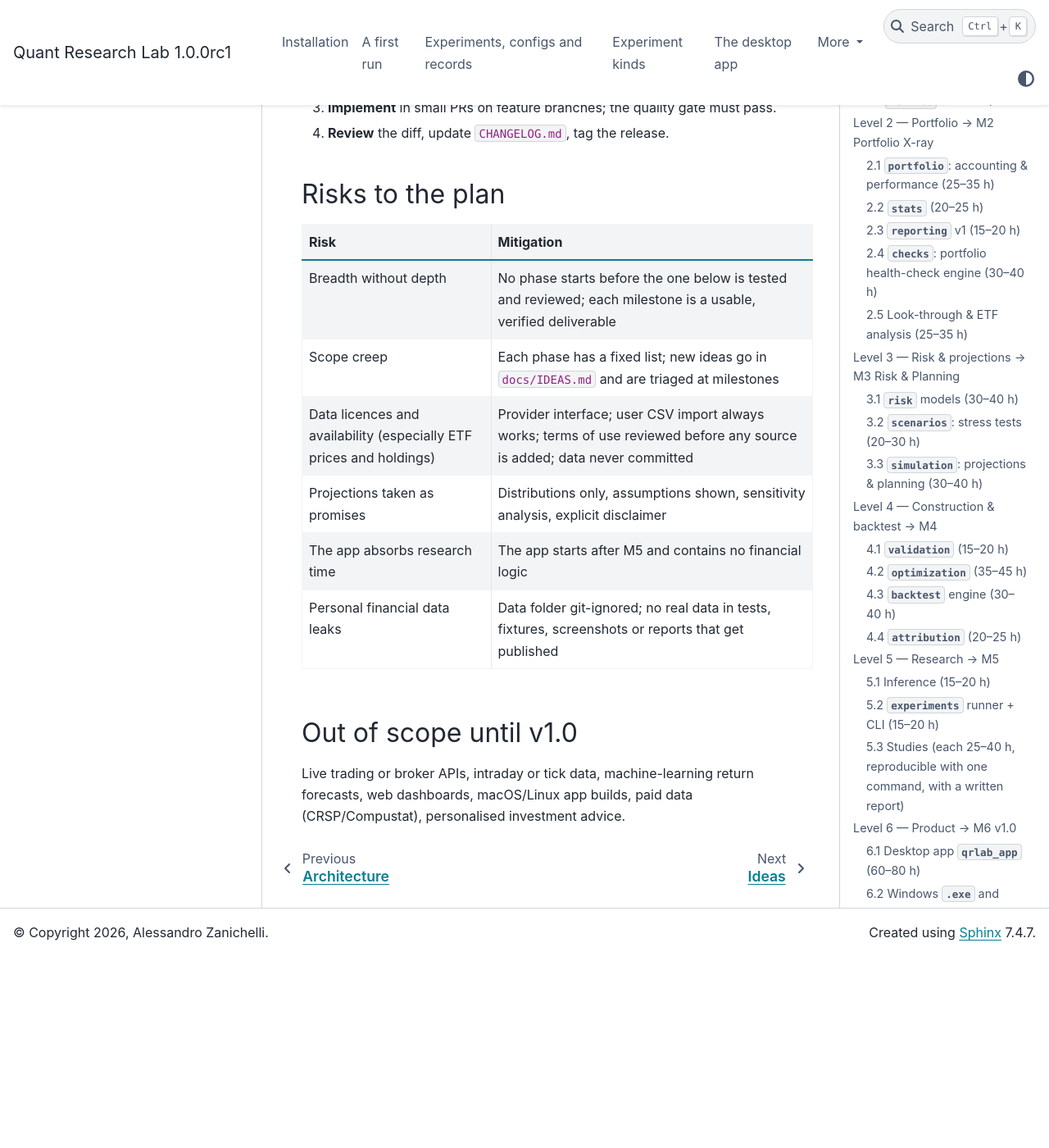
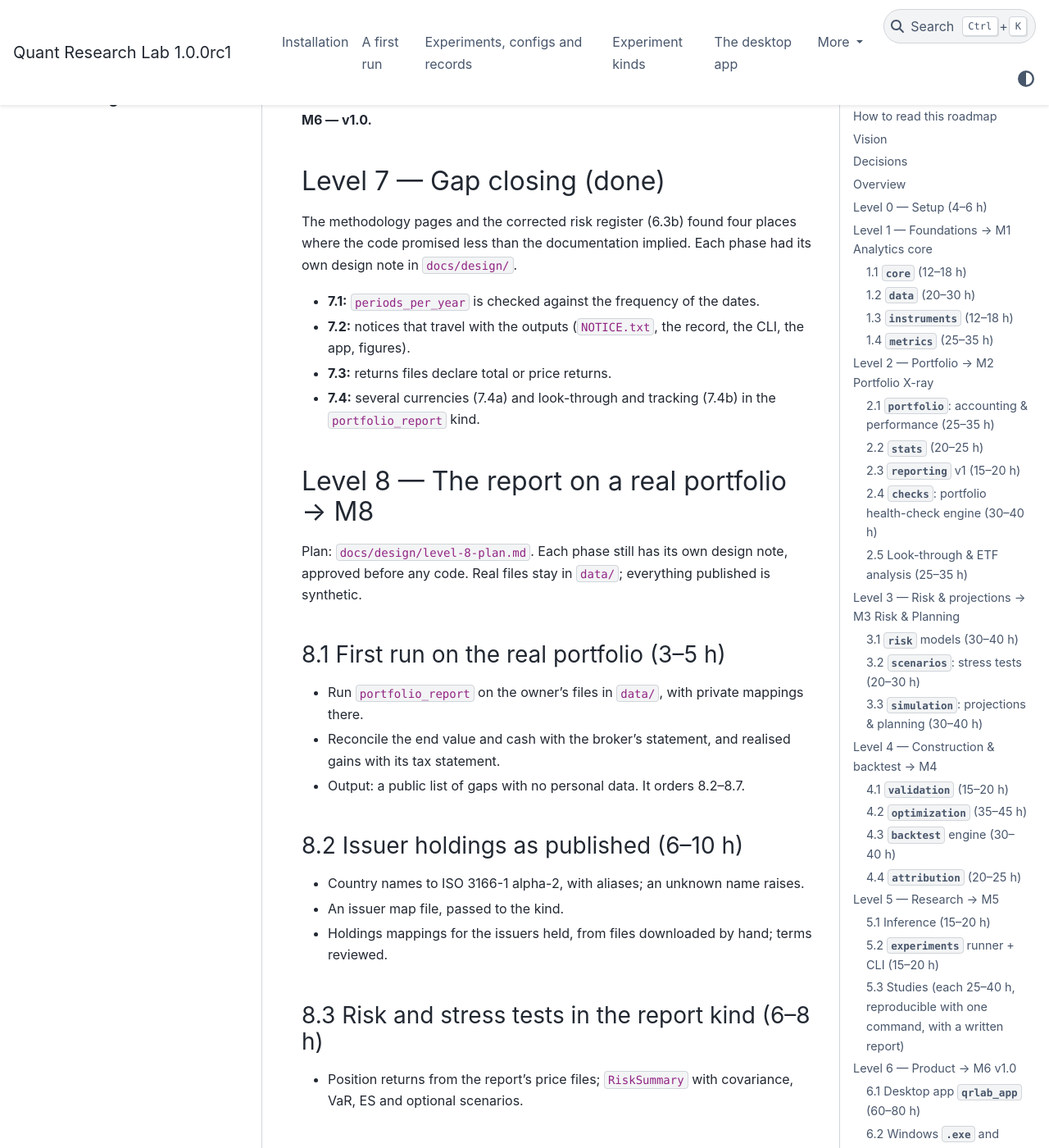
Before and after one commit to alessandroszn/quant-research-lab, a Sphinx documentation site: the page built from docs/ROADMAP.md, in a window 1280 px wide and 1400 px high, scrolled down 11942 px. Shown: the whole window at 82% size. Built offline with Sphinx 7.4.7 and the PyData theme 0.15.4, drawn with Linux system fonts in a browser that asks for light colours; before the commit the page ends 13108 px from its top, so only the background shows below that; some of the changed text lies outside the part shown.

Commit message:
docs: approve the Level 8 plan, add it to the roadmap, draft the 8.1 note
Records Level 7 (the gap-closing phases 7.1-7.4, done) and Level 8 (the report on a real portfolio) in the roadmap, removes from IDEAS the rows done in 7.4 and those taken into Level 8, and adds the draft design note for phase 8.1 (first run on the real portfolio).

Co-Authored-By: Claude Opus 5.5 <noreply@anthropic.com>

```diff
--- a/docs/ROADMAP.md
+++ b/docs/ROADMAP.md
@@ -55,8 +55,11 @@ by layer, and no layer starts before the one below it is tested and reviewed.
 | 4 Construction & backtest | validation, optimisation, backtest, attribution | **M4 Construction & Backtest** | 100–130 |
 | 5 Research | inference, experiments/CLI, four studies | **M5 Research** | 120–170 |
 | 6 Product | desktop app, `.exe` and installer, docs, release | **M6 v1.0** | 110–150 |
+| 7 Gap closing | `periods_per_year` check, output notices, returns price type, currencies and look-through in the report kind | — (done) | 15–20 |
+| 8 Real portfolio | first real run, issuer holdings, risk, projection, risk-free rate, Italian tax, Italian report | **M8 Real portfolio** | 38–58 |
 
-Releases: each phase ends with a SemVer minor release (`v0.N.0`). v1.0 is reached at M6.
+Releases: each phase ends with a SemVer minor release (`v0.N.0`). v1.0 is reached at M6; after
+it, each Level 8 phase is a `v1.N.0`, published in the weekly batches.
 
 ---
 
@@ -315,6 +318,59 @@ An honest null result is a valid result and is reported as such.
 
 **M6 — v1.0.**
 
+## Level 7 — Gap closing (done)
+
+The methodology pages and the corrected risk register (6.3b) found four places where the code
+promised less than the documentation implied. Each phase had its own design note in
+`docs/design/`.
+
+- **7.1:** `periods_per_year` is checked against the frequency of the dates.
+- **7.2:** notices that travel with the outputs (`NOTICE.txt`, the record, the CLI, the app,
+  figures).
+- **7.3:** returns files declare total or price returns.
+- **7.4:** several currencies (7.4a) and look-through and tracking (7.4b) in the
+  `portfolio_report` kind.
+
+## Level 8 — The report on a real portfolio → M8
+
+Plan: `docs/design/level-8-plan.md`. Each phase still has its own design note, approved before
+any code. Real files stay in `data/`; everything published is synthetic.
+
+### 8.1 First run on the real portfolio (3–5 h)
+- Run `portfolio_report` on the owner's files in `data/`, with private mappings there.
+- Reconcile the end value and cash with the broker's statement, and realised gains with its
+  tax statement.
+- Output: a public list of gaps with no personal data. It orders 8.2–8.7.
+
+### 8.2 Issuer holdings as published (6–10 h)
+- Country names to ISO 3166-1 alpha-2, with aliases; an unknown name raises.
+- An issuer map file, passed to the kind.
+- Holdings mappings for the issuers held, from files downloaded by hand; terms reviewed.
+
+### 8.3 Risk and stress tests in the report kind (6–8 h)
+- Position returns from the report's price files; `RiskSummary` with covariance, VaR, ES and
+  optional scenarios.
+
+### 8.4 Projection in the report kind (5–8 h)
+- `[parameters.projection]` from the current value and weights; a distribution with stated
+  assumptions and sensitivity.
+
+### 8.5 Risk-free rate (4–6 h)
+- Optional €STR input: Sharpe ratio on excess returns in the report, and beta on excess
+  returns in the checks.
+
+### 8.6 Italian tax position (10–15 h)
+- *Redditi di capitale* versus *redditi diversi*, the losses balance (*zainetto fiscale*) with
+  its four-year expiry, 26 % and 12.5 % rates, and reconciliation with the broker's taxes.
+- Loss carry-forward in `TaxModel` for simulation and backtest.
+- Rules stated with sources and checked against the law in force; analytics, not tax advice.
+
+### 8.7 A report entirely in Italian (4–6 h)
+- Translate import notes, not-applicable reasons and library messages shown in the report.
+- Total-return position returns for the diversification checks.
+
+**M8 — the report of a real portfolio, reconciled with the broker.**
+
 ---
 
 ## Working method for each phase
```
Also changed, not shown: docs/IDEAS.md (+0 -11 lines), docs/design/8.1-first-real-run.md (added, +112 -0 lines), docs/design/level-8-plan.md (+3 -3 lines).
